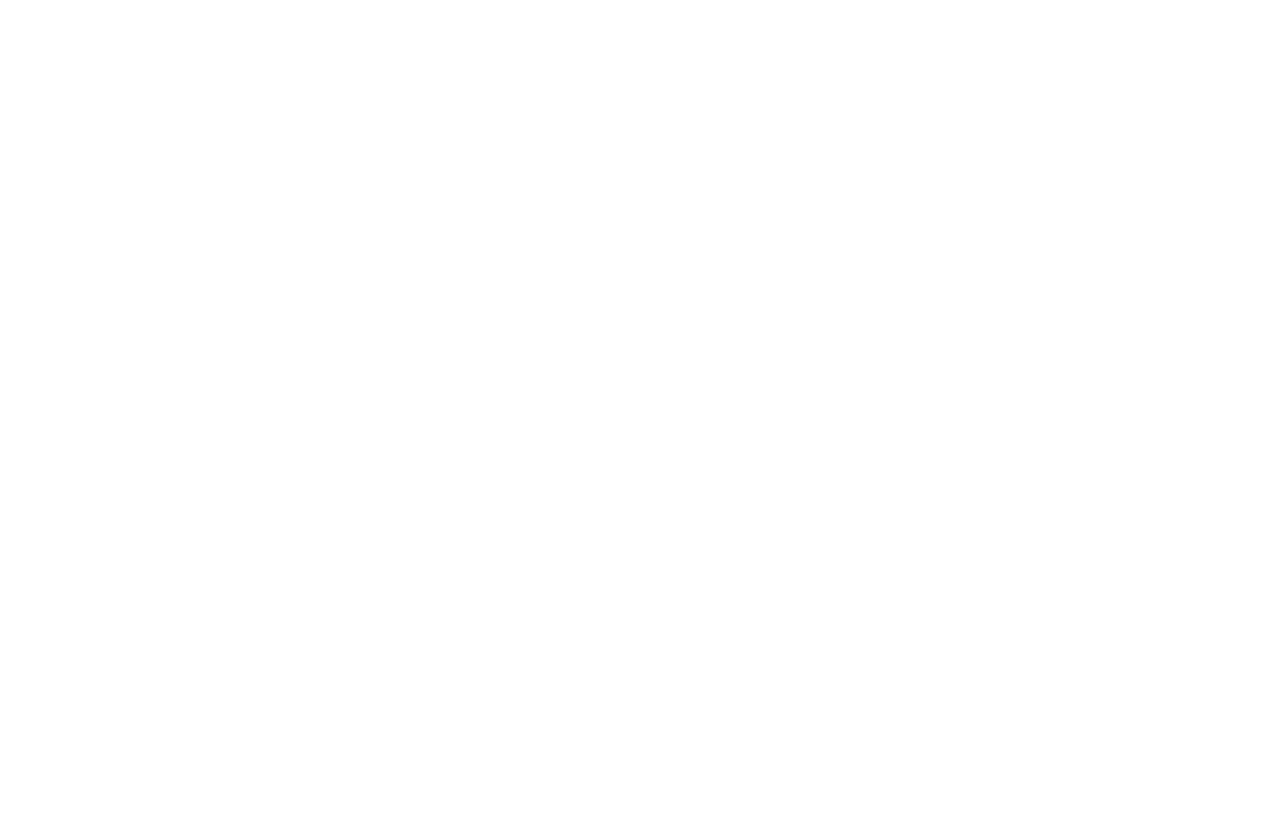
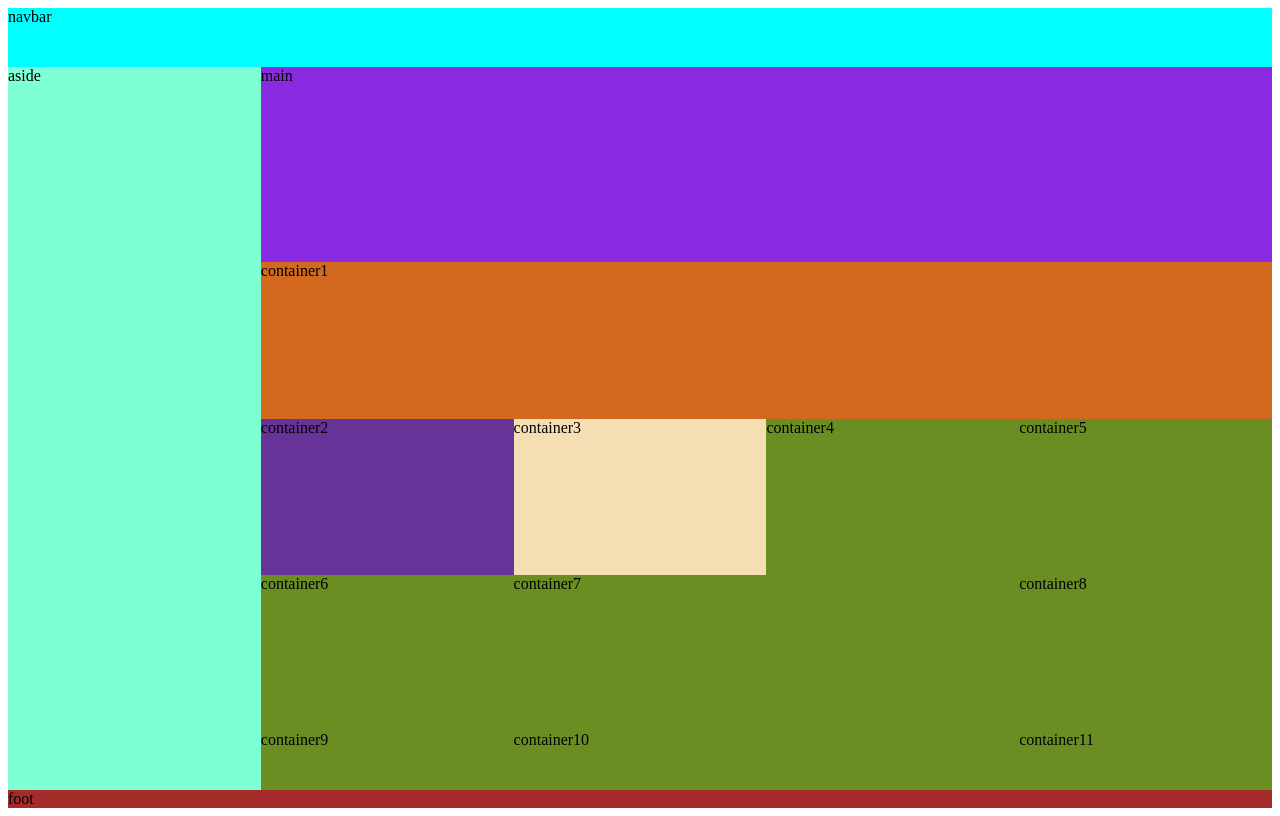
Before and after one commit to ackydraal/newcast, a plain HTML site: page index.html in a window 1280 px wide. Drawn offline with Linux system fonts and the light colour scheme.

Commit message:
added grid in style

```diff
--- a/assets/css/style.css
+++ b/assets/css/style.css
@@ -0,0 +1,74 @@
+.container {
+    display: grid;
+    height: 100vh;
+    grid-template-columns: 1fr 1fr 1fr 1fr 1fr;
+    grid-template-rows: .3fr 1fr .8fr .8fr .8fr .3fr;
+    grid-template-areas:
+    "nav nav nav nav nav"
+    "aside main main main main"
+    "aside container1 container1 container1 container1"
+    "aside container2 container3 container4 container5"
+    "aside container6 container7 container7 container8"
+    "aside container9 container10 container10 container11"
+    "footer footer footer footer footer";
+}
+nav {
+    background-color: aqua;
+    grid-area: nav;
+}
+aside {
+    background-color: aquamarine;
+    grid-area: aside;
+}
+main {
+    background-color: blueviolet;
+    grid-area: main;
+}
+#container1 {
+    background-color: chocolate;
+    grid-area: container1;
+}
+#container2 {
+    background-color: rebeccapurple;
+    grid-area: container2;
+}
+#container3 {
+    background-color: wheat;
+    grid-area: container3;
+}
+#container4 {
+    background-color: olivedrab;
+    grid-area: container4;
+}
+#container5 {
+    background-color: olivedrab;
+    grid-area: container5;
+}
+#container6 {
+    background-color: olivedrab;
+    grid-area: container6;
+}
+#container7 {
+    background-color: olivedrab;
+    grid-area: container7;
+}
+#container8 {
+    background-color: olivedrab;
+    grid-area: container8;
+}
+#container9 {
+    background-color: olivedrab;
+    grid-area: container9;
+}
+#container10 {
+    background-color: olivedrab;
+    grid-area: container10;
+}
+#container11 {
+    background-color: olivedrab;
+    grid-area: container11;
+}
+footer {
+    background-color: brown;
+    grid-area: footer;
+}
--- a/index.html
+++ b/index.html
@@ -11,6 +11,22 @@
     <title>Newcastle vs Bournemouth 2022-09-17</title>
 </head>
 <body>
-
+    <div class="container">
+        <nav>navbar</nav>
+        <main>main</main>
+        <aside>aside</aside>
+        <div id="container1">container1</div>
+        <div id="container2">container2</div>
+        <div id="container3">container3</div>
+        <div id="container4">container4</div>
+        <div id="container5">container5</div>
+        <div id="container6">container6</div>
+        <div id="container7">container7</div>
+        <div id="container8">container8</div>
+        <div id="container9">container9</div>
+        <div id="container10">container10</div>
+        <div id="container11">container11</div>
+        <footer>foot</footer>
+    </div>
 </body>
 </html>
```
